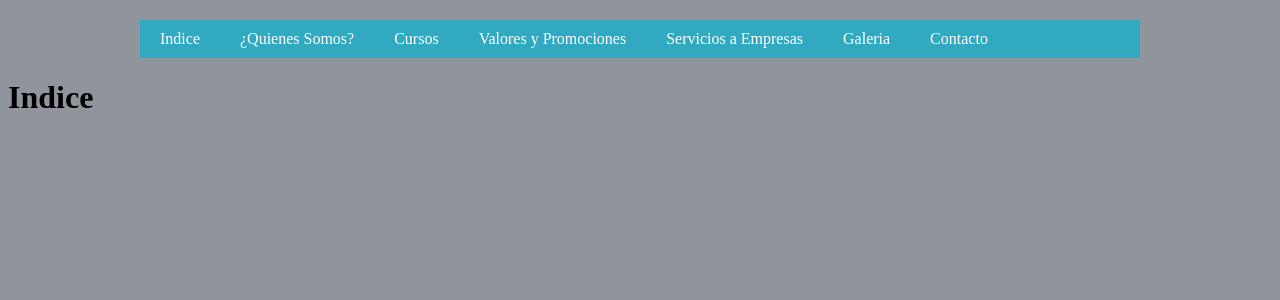
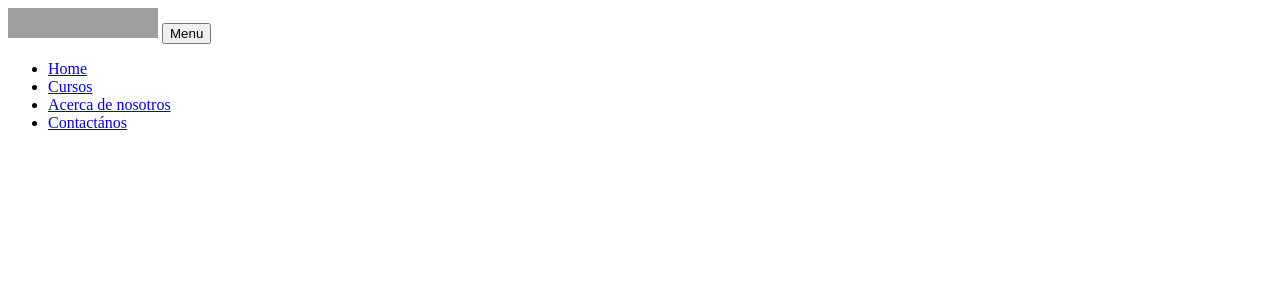
Before and after one commit to Jonydakid/WebLilian, a Django app: page / in a window 1280 px wide. Shown: the top 300 px of the page. Run offline with Django 3.2, Linux system fonts and the light colour scheme; grey boxes are pictures that could not be loaded.

Commit message:
edicion a la maqueta

```diff
--- a/colaboraMas/webColaboraMas/templates/index.html
+++ b/colaboraMas/webColaboraMas/templates/index.html
@@ -1,6 +1,9 @@
 {% extends "maqueta.html" %}
+{%load static%}
+
+
 
 
 {% block section %}
-    <h1>Indice</h1>
+
 {% endblock %}
--- a/colaboraMas/webColaboraMas/templates/maqueta.html
+++ b/colaboraMas/webColaboraMas/templates/maqueta.html
@@ -1,63 +1,48 @@
 {%load static%}
 <!DOCTYPE html>
 <html lang="en">
+
 <head>
     <meta charset="UTF-8">
     <meta name="viewport" content="width=device-width, initial-scale=1.0">
     <meta http-equiv="X-UA-Compatible" content="ie=edge">
     <title>{{titulo}} |Colabora+</title>
-    <link href="{% static 'css/estilos.css'%}" rel="stylesheet" type="text/css" media="all">
+
+
     {%block imports%}
     {%endblock%}
 </head>
+
 <body>
     <!-- Banner -->
-    <header>
-        <nav>
-            <ul>
-                <li><a href="{% url 'index' %}">Indice</a></li>
-                <li><a href="{% url 'aboutus' %}">¿Quienes Somos?</a>
-                    <div>
-                        <ul>
-                            <li><a href="">Misión y Visión</a></li>
-                            <li><a href="">Dirección</a></li>
-                        </ul>
-                    </div>
-                </li>
-                <li><a href="{% url 'cursos' %}">Cursos</a>
-                    <div>
-                        <ul>
-                            <li><a href="">Manicure</a></li>
-                            <li><a href="">Pestañas</a></li>
-                            <li><a href="">Depilación</a></li>
-                            <li><a href="">Maquillaje</a></li>
-                            <li><a href="">Cuidado del Cutis</a></li>
-                        </ul>
-                    </div>
-                </li>
-                <li><a href="#">Valores y Promociones</a>
-                    <div>
-                        <ul>
-                            <li><a href="">Valores de Cursos</a></li>
-                            <li><a href="">Promociones del Mes</a></li>
-                        </ul>
-                    </div>
-                </li>
-                <li><a href="#">Servicios a Empresas</a>
-                    <div>
-                        <ul>
-                            <li><a href="">Día de Spa para la empresa</a></li>
-                            <li><a href="">Cursos de 8 horas autoimagen y autocuidado sence</a></li>
-                            <li><a href="">Curso de 8 horas automaquillaje</a></li>
-                        </ul>
-                    </div>
-                </li>
-                <li><a href="#">Galeria</a></li>
-                <li><a href="#">Contacto</a></li>
-            </ul>
-        </nav>
-    </header>
+    <nav class="navbar navbar-expand-lg navbar-light fixed-top" id="mainNav">
+        <div class="container">
+            <img class="navbar-brand"src="{% static 'css/img/logo.png' %}" width="150" height="30" alt="">
+            <button class="navbar-toggler navbar-toggler-right" type="button" data-toggle="collapse" data-target="#navbarResponsive"
+                aria-controls="navbarResponsive" aria-expanded="false" aria-label="Toggle navigation">
+                Menu
+                <i class="fas fa-bars"></i>
+            </button>
+            <div class="collapse navbar-collapse" id="navbarResponsive">
+                <ul class="navbar-nav ml-auto">
+                    <li class="nav-item">
+                        <a class="nav-link" href="{%url 'index'%}">Home</a>
+                    </li>
+                    <li class="nav-item">
+                        <a class="nav-link" href="{%url 'cursos'%}">Cursos</a>
+                    </li>
+                    <li class="nav-item">
+                        <a class="nav-link" href="{%url 'aboutus'%}">Acerca de nosotros</a>
+                    </li>
+                    <li class="nav-item">
+                        <a class="nav-link" href="{%url 'contacto'%}">Contactános</a>
+                    </li>
+                </ul>
+            </div>
+        </div>
+    </nav>
     {%block section%}
     {%endblock%}
 </body>
+
 </html>
```
